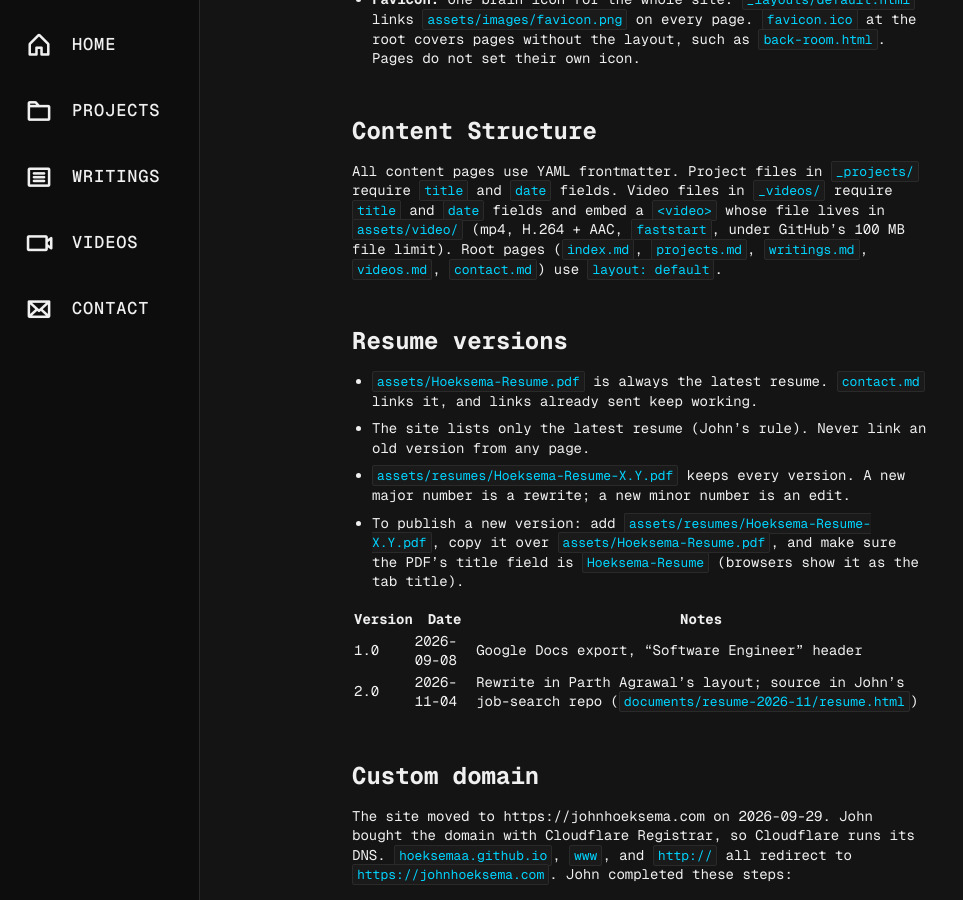
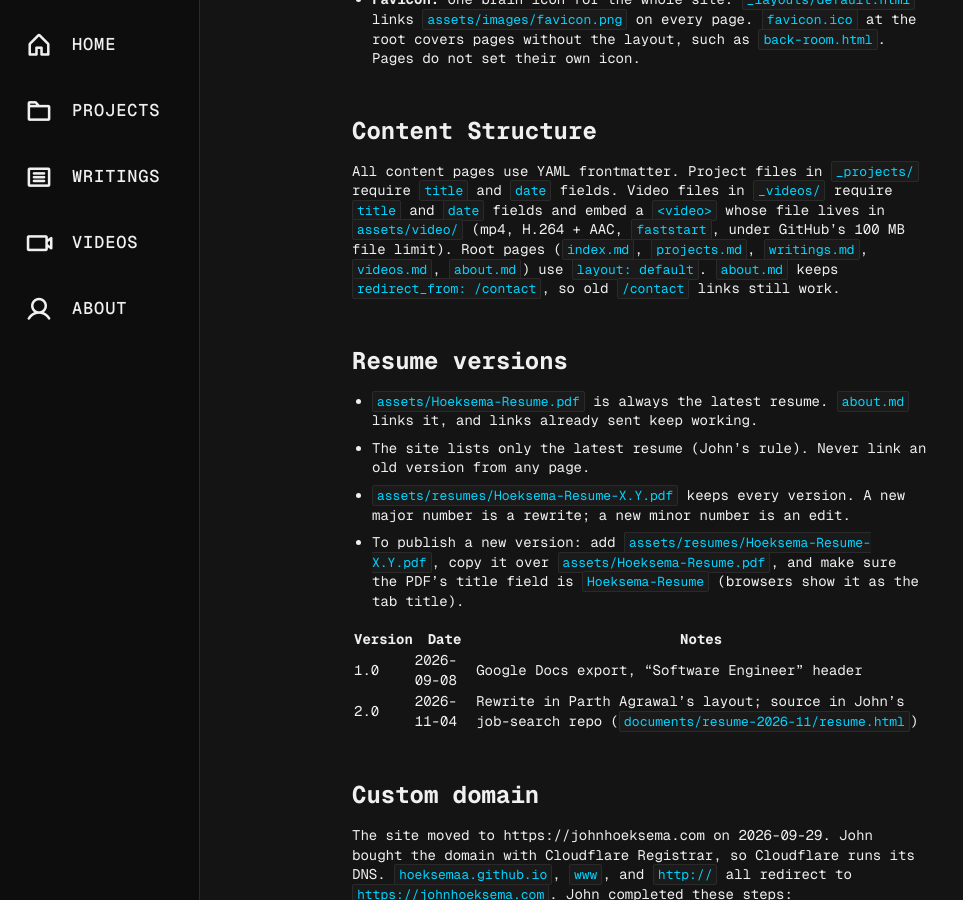
Before and after one commit to hoeksemaa/hoeksemaa.github.io, a Jekyll site: the page built from AGENTS.md, in a window 1280 px wide and 900 px high, scrolled down 915 px. Shown: the whole window, without its empty margins (0-963 px from the left). Built offline with Jekyll 4.4.1, drawn with Linux system fonts in a browser that asks for light colours; our own code applies the rules of GitHub Pages for plain Markdown files.

Commit message:
content(about): rename the Contact page to About (#44)
The nav shows ABOUT (user icon) and links /about. about.md keeps
redirect_from: /contact, so links already sent still work.

Co-authored-by: Claude Opus 5.5 <noreply@anthropic.com>

```diff
--- a/AGENTS.md
+++ b/AGENTS.md
@@ -31,11 +31,11 @@ bundle exec jekyll build
 
 ## Content Structure
 
-All content pages use YAML frontmatter. Project files in `_projects/` require `title` and `date` fields. Video files in `_videos/` require `title` and `date` fields and embed a `<video>` whose file lives in `assets/video/` (mp4, H.264 + AAC, `faststart`, under GitHub's 100 MB file limit). Root pages (`index.md`, `projects.md`, `writings.md`, `videos.md`, `contact.md`) use `layout: default`.
+All content pages use YAML frontmatter. Project files in `_projects/` require `title` and `date` fields. Video files in `_videos/` require `title` and `date` fields and embed a `<video>` whose file lives in `assets/video/` (mp4, H.264 + AAC, `faststart`, under GitHub's 100 MB file limit). Root pages (`index.md`, `projects.md`, `writings.md`, `videos.md`, `about.md`) use `layout: default`. `about.md` keeps `redirect_from: /contact`, so old `/contact` links still work.
 
 ## Resume versions
 
-- `assets/Hoeksema-Resume.pdf` is always the latest resume. `contact.md` links it, and links already sent keep working.
+- `assets/Hoeksema-Resume.pdf` is always the latest resume. `about.md` links it, and links already sent keep working.
 - The site lists only the latest resume (John's rule). Never link an old version from any page.
 - `assets/resumes/Hoeksema-Resume-X.Y.pdf` keeps every version. A new major number is a rewrite; a new minor number is an edit.
 - To publish a new version: add `assets/resumes/Hoeksema-Resume-X.Y.pdf`, copy it over `assets/Hoeksema-Resume.pdf`, and make sure the PDF's title field is `Hoeksema-Resume` (browsers show it as the tab title).
--- a/_data/navigation.yml
+++ b/_data/navigation.yml
@@ -13,6 +13,6 @@
 - label: VIDEOS
   url: /videos
   icon: ph-video-camera
-- label: CONTACT
-  url: /contact
-  icon: ph-envelope
+- label: ABOUT
+  url: /about
+  icon: ph-user
--- a/contact.md
+++ b/about.md
@@ -1,6 +1,7 @@
 ---
 layout: default
-title: Contact
+title: About
+redirect_from: /contact
 ---
 # Feel free to reach out!
 **email:**
```
